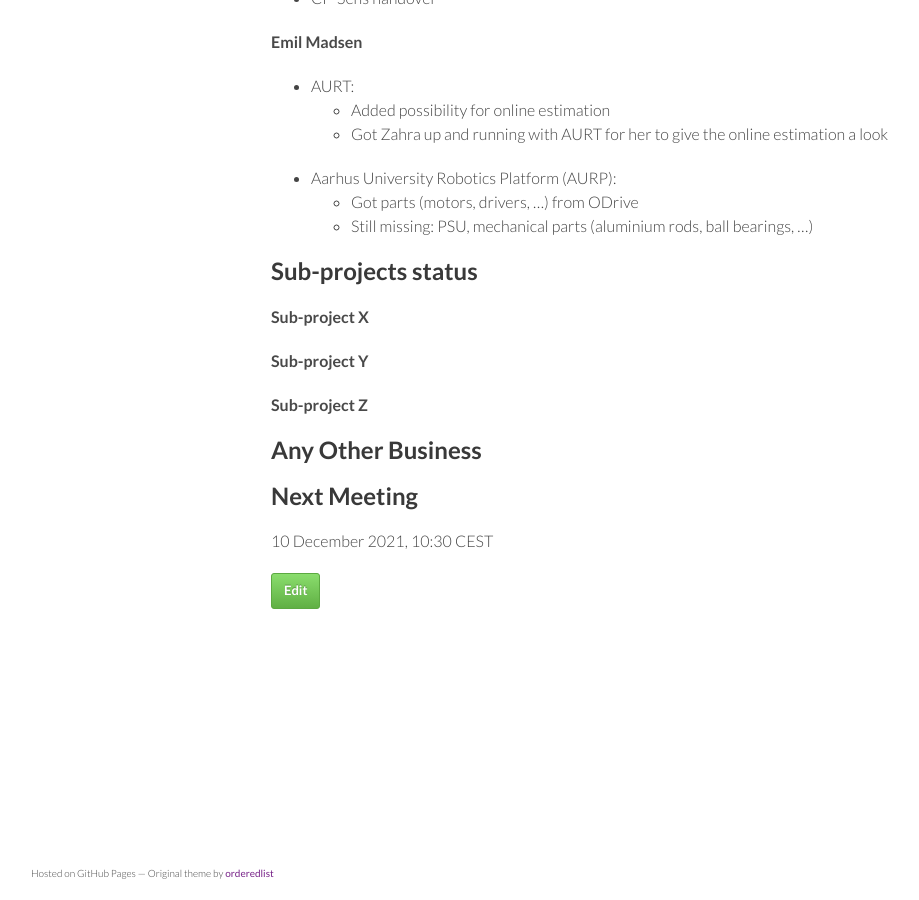
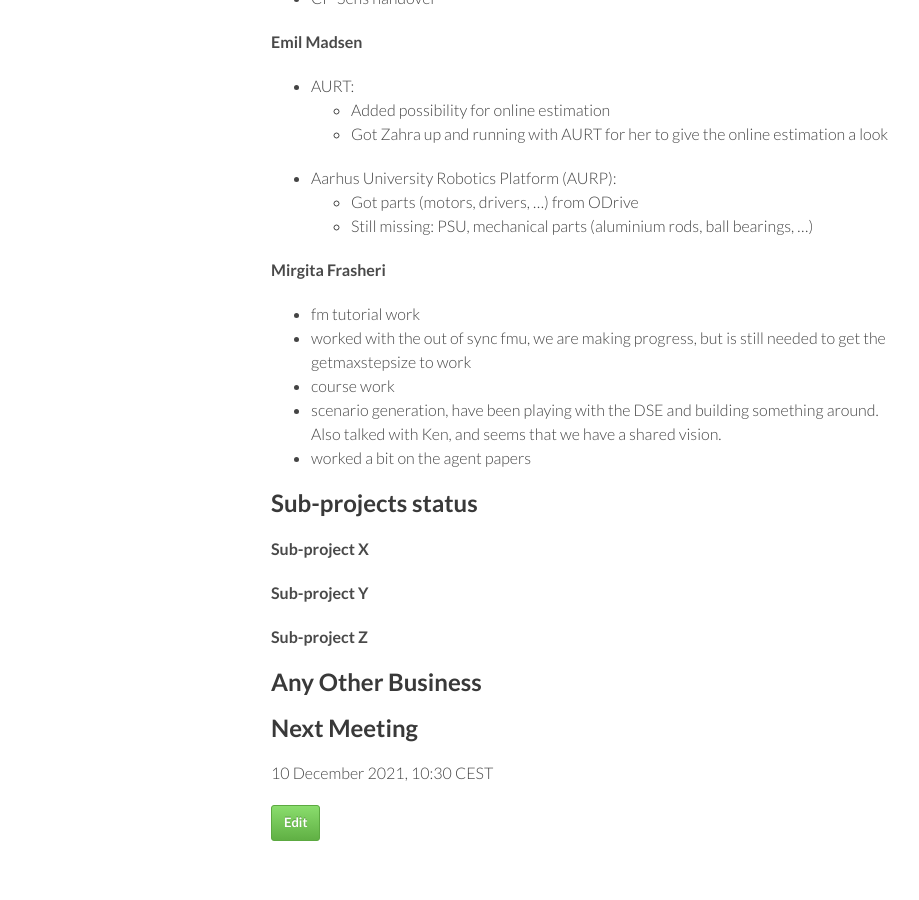
Before and after one commit to digitaltwincentre/digitaltwincentre.github.io, a Jekyll site: the page built from _biweeklies/Biweekly-50.md, in a window 1280 px wide and 900 px high, scrolled down 1463 px. Shown: the whole window, without its empty margins (179-1098 px from the left). Built offline with Jekyll 4.4.1, drawn with Linux system fonts in a browser that asks for light colours; nearby versions of some CDN libraries.

Commit message:
Update Biweekly-50.md

```diff
--- a/_biweeklies/Biweekly-50.md
+++ b/_biweeklies/Biweekly-50.md
@@ -71,6 +71,13 @@ date: 26 November 2021, 1030 CEST
   * Got parts (motors, drivers, ...) from ODrive
   * Still missing: PSU, mechanical parts (aluminium rods, ball bearings, ...)
 
+#### Mirgita Frasheri
+* fm tutorial work
+* worked with the out of sync fmu, we are making progress, but is still needed to get the getmaxstepsize to work
+* course work
+* scenario generation, have been playing with the DSE and building something around. Also talked with Ken, and seems that we have a shared vision.
+* worked a bit on the agent papers
+
 ## Sub-projects status
 
 
```
